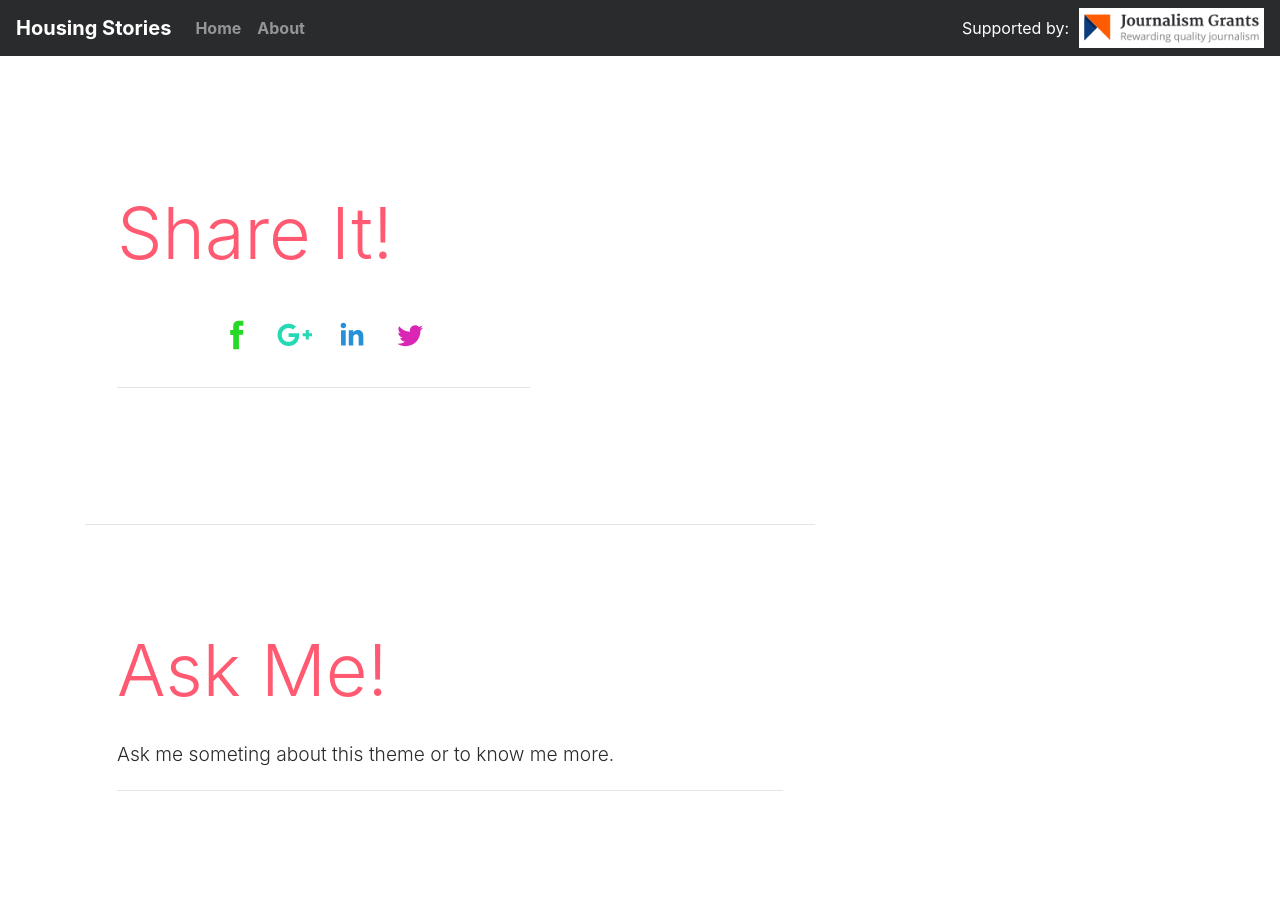
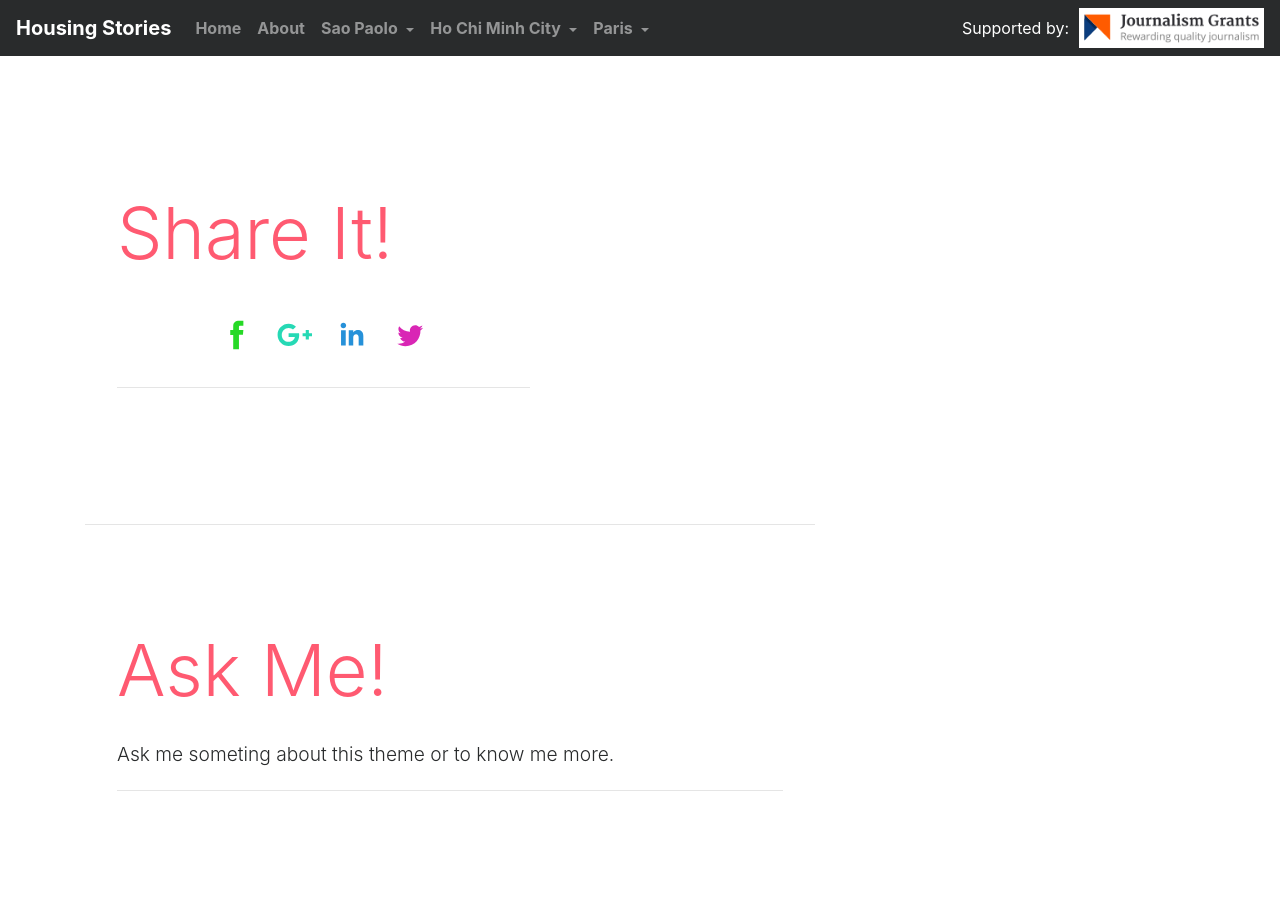
Before and after one commit to marcelpetersen/housing-stories, a Jekyll site: the page built from categories.html, in a window 1280 px wide. Shown: the part 900-1811 px from the top of the page. Built offline with Jekyll 4.4.1, drawn with Linux system fonts in a browser that asks for light colours; nearby versions of some CDN libraries; some web fonts are replaced.

Commit message:
new navbar & intro text

```diff
--- a/_includes/themes/bootstrap/nav-bar.html
+++ b/_includes/themes/bootstrap/nav-bar.html
@@ -8,11 +8,46 @@
 
   <div class="collapse navbar-collapse" id="navbarSupportedContent">
     <ul class="navbar-nav mr-auto">
-          <li class="nav-item"><a class="nav-link" href="{{ BASE_PATH }}/">Home</a></li>
-          <li class="nav-item"><a class="nav-link" href="{{ BASE_PATH }}/about.html">About</a></li>
+      <li class="nav-item"><a class="nav-link" href="{{ BASE_PATH }}/">Home</a></li>
+      <li class="nav-item"><a class="nav-link" href="{{ BASE_PATH }}/about.html">About</a></li>
+      <li class="dropdown nav-item">
+        <a href="#" class="dropdown-toggle nav-link" data-toggle="dropdown" role="button" aria-haspopup="true" aria-expanded="false">Sao Paolo <span class="caret"></span></a>
+        <ul class="dropdown-menu nav-submenu">
+          <li class="nav-submenu-title">Gentrification</li>
+          <li><a class="nav-link submenu" href="{{ BASE_PATH }}/sp-gentrification#video">The video</a></li>
+          <li><a class="nav-link submenu" href="{{ BASE_PATH }}/sp-gentrification#pictures">The pictures</a></li>
+          <li><a class="nav-link submenu" href="{{ BASE_PATH }}/sp-gentrification#context">The data</a></li>
+          <li class="nav-submenu-title">New homeowners</li>
+          <li><a class="nav-link submenu" href="{{ BASE_PATH }}/sp-public-housing#video">The video</a></li>
+          <li><a class="nav-link submenu" href="{{ BASE_PATH }}/sp-public-housing#pictures">The pictures</a></li>
+          <li><a class="nav-link submenu" href="{{ BASE_PATH }}/sp-public-housing#context">The data</a></li>
+        </ul>
+      </li>
+      <li class="dropdown nav-item">
+        <a href="#" class="dropdown-toggle nav-link" data-toggle="dropdown" role="button" aria-haspopup="true" aria-expanded="false">Ho Chi Minh City <span class="caret"></span></a>
+        <ul class="dropdown-menu nav-submenu">
+          <li class="nav-submenu-title">Rich businesses, poor houses</li>
+          <li><a class="nav-link submenu" href="{{ BASE_PATH }}/hcmc-rich-and-poor#video">The video</a></li>
+          <li><a class="nav-link submenu" href="{{ BASE_PATH }}/hcmc-rich-and-poor#pictures">The pictures</a></li>
+          <li><a class="nav-link submenu" href="{{ BASE_PATH }}/hcmc-rich-and-poor#context">The data</a></li>
+          <li class="nav-submenu-title">The leftovers</li>
+          <li><a class="nav-link submenu" href="{{ BASE_PATH }}/hcmc-resettlement#video">The video</a></li>
+          <li><a class="nav-link submenu" href="{{ BASE_PATH }}/hcmc-resettlement#pictures">The pictures</a></li>
+          <li><a class="nav-link submenu" href="{{ BASE_PATH }}/hcmc-resettlement#context">The data</a></li>
+        </ul>
+      </li>
+      <li class="dropdown nav-item">
+        <a href="#" class="dropdown-toggle nav-link" data-toggle="dropdown" role="button" aria-haspopup="true" aria-expanded="false">Paris <span class="caret"></span></a>
+        <ul class="dropdown-menu nav-submenu">
+          <li class="nav-submenu-title">Europe's inequality capital</li>
+          <li><a class="nav-link submenu" href="{{ BASE_PATH }}/paris-inequalities#video">The video</a></li>
+          <li><a class="nav-link submenu" href="{{ BASE_PATH }}/paris-inequalities#pictures">The pictures</a></li>
+          <li><a class="nav-link submenu" href="{{ BASE_PATH }}/paris-inequalities#context">The data</a></li>
+        </ul>
+      </li>
     </ul>
   </div>
-  <span style="color:white; width:300px; text-align:right; margin: 0 10px;">Supported by: </span>
+  <span style="color:white; width:300px; text-align:right; margin: 0 10px;" class="hidden-md-down">Supported by: </span>
   <div class="ejc_logo hidden-md-down">
     <a href="http://journalismgrants.org" target="_blank"><img src="{{ BASE_PATH }}/assets/img/logo.png" /></a>
   </div>
--- a/assets/css/custom/examples.css
+++ b/assets/css/custom/examples.css
@@ -979,3 +979,7 @@
   height: 40px;
   padding: 5px;
 }
+
+.intro-lead {
+
+}
```
Also changed, not shown: index.html (+2 -9 lines), assets/css/custom/test.css (deleted).
